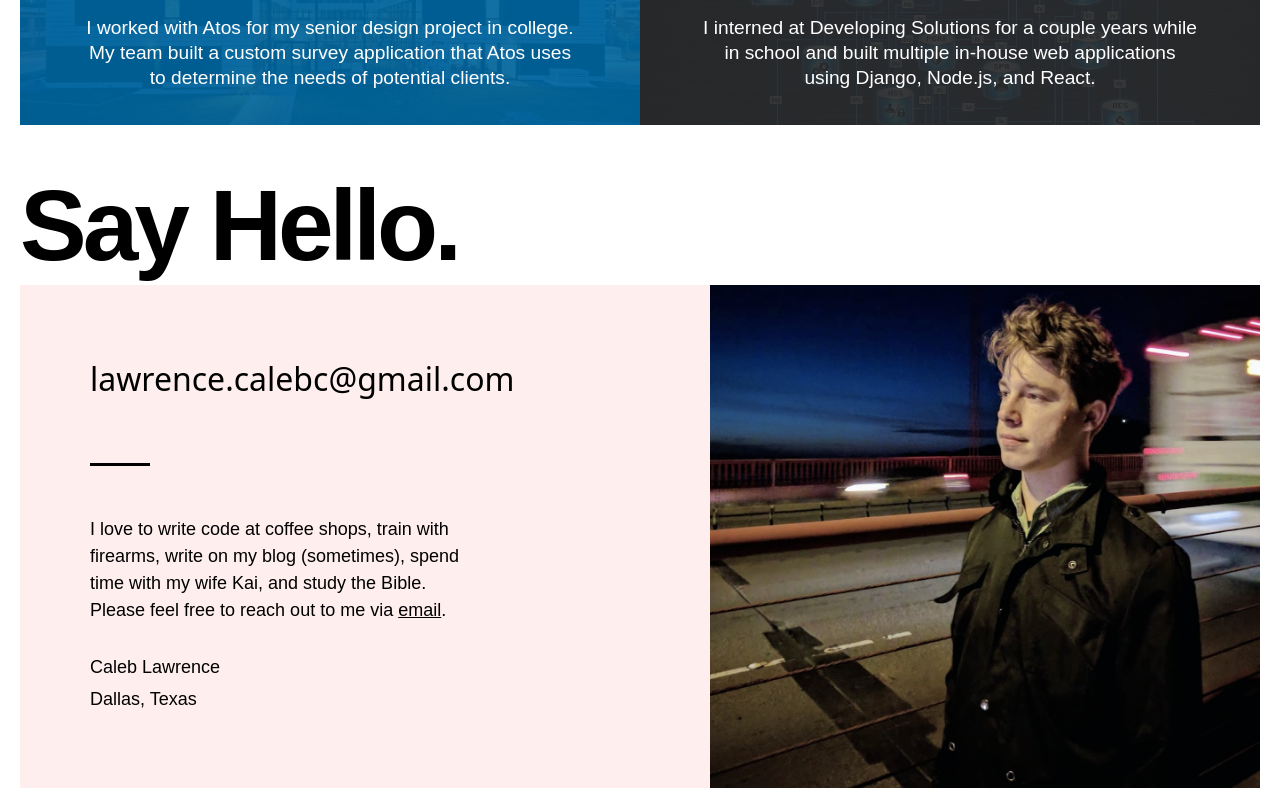
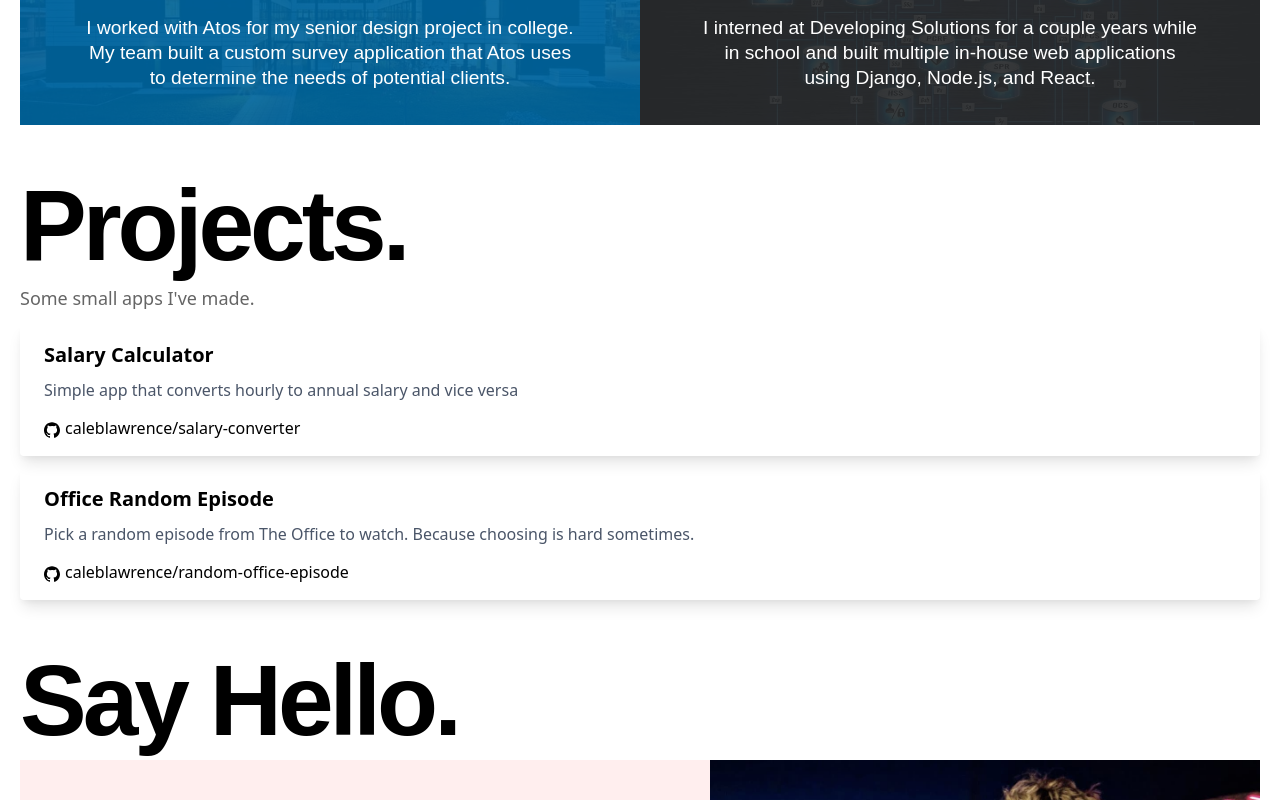
Before and after one commit to caleblawrence/personal-website, a Next.js app: page / in a window 1280 px wide. Shown: the part 2156-2956 px from the top of the page. Built offline with nearby package versions, Linux system fonts and the light colour scheme.

Commit message:
added apps to home page

```diff
--- a/components/Projects/ProjectCard.tsx
+++ b/components/Projects/ProjectCard.tsx
@@ -1,7 +1,7 @@
 interface Props {
   title: string;
   url: string;
-  img: string;
+  img?: string;
   description: string;
   githubUrl: string;
   githubTitle: string;
@@ -13,9 +13,11 @@
   return (
     <>
       <div className="max-w-full rounded overflow-hidden shadow-lg mt-3 mb-3">
-        <a href={url}>
-          <img className="w-full" src={img} alt="Screenshot" />
-        </a>
+        {img && (
+          <a href={url}>
+            <img className="w-full" src={img} alt="Screenshot" />
+          </a>
+        )}
 
         <div className="px-6 py-4">
           <a href={url}>
@@ -32,8 +34,7 @@
                 height="16"
                 viewBox="0 0 14 14"
                 aria-label="github"
-                style={{ display: 'inline-block' }}
-              >
+                style={{ display: 'inline-block' }}>
                 <path
                   d="M7 .175c-3.872 0-7 3.128-7 7 0 3.084 2.013 5.71 4.79 6.65.35.066.482-.153.482-.328v-1.181c-1.947.415-2.363-.941-2.363-.941-.328-.81-.787-1.028-.787-1.028-.634-.438.044-.416.044-.416.7.044 1.071.722 1.071.722.635 1.072 1.641.766 2.035.59.066-.459.24-.765.437-.94-1.553-.175-3.193-.787-3.193-3.456 0-.766.262-1.378.721-1.881-.065-.175-.306-.897.066-1.86 0 0 .59-.197 1.925.722a6.754 6.754 0 0 1 1.75-.24c.59 0 1.203.087 1.75.24 1.335-.897 1.925-.722 1.925-.722.372.963.131 1.685.066 1.86.46.48.722 1.115.722 1.88 0 2.691-1.641 3.282-3.194 3.457.24.219.481.634.481 1.29v1.926c0 .197.131.415.481.328C11.988 12.884 14 10.259 14 7.175c0-3.872-3.128-7-7-7z"
                   fill="var(--geist-foreground)"
@@ -43,8 +44,7 @@
               <span aria-hidden="true" className="geist-spacer inline" />
               <p
                 style={{ display: 'inline-block', marginLeft: 5, marginTop: 4 }}
-                className="hover:underline"
-              >
+                className="hover:underline">
                 {`caleblawrence/${githubTitle}`}
               </p>
             </div>
--- /dev/null
+++ b/components/Projects/ProjectsSummary.tsx
@@ -0,0 +1,29 @@
+/* eslint-disable react/no-unescaped-entities */
+import SectionTitle from 'components/sectionTitle';
+import ProjectCard from 'components/Projects/ProjectCard';
+
+export default function ProjectSummary() {
+  return (
+    <>
+      <SectionTitle title="Projects." />
+      <p style={{ fontSize: 18, fontWeight: 400, color: '#656565' }}>
+        Some small apps I've made.
+      </p>
+
+      <ProjectCard
+        title="Salary Calculator"
+        url="http://salary-converter.vercel.app/"
+        description="Simple app that converts hourly to annual salary and vice versa"
+        githubUrl="https://github.com/caleblawrence/salary-converter"
+        githubTitle="salary-converter"
+      />
+      <ProjectCard
+        title="Office Random Episode"
+        url="http://office-random-episode.now.sh/"
+        description="Pick a random episode from The Office to watch. Because choosing is hard sometimes."
+        githubUrl="https://github.com/caleblawrence/random-office-episode"
+        githubTitle="random-office-episode"
+      />
+    </>
+  );
+}
--- a/components/work.tsx
+++ b/components/work.tsx
@@ -2,7 +2,7 @@
 import SectionTitle from './sectionTitle';
 
 const Work = () => (
-  <div className="mt-10">
+  <div className="mt-10 mb-10">
     <SectionTitle title="Work." />
 
     <div className="twoColumn">
--- a/pages/index.tsx
+++ b/pages/index.tsx
@@ -5,6 +5,7 @@
 import Work from 'components/work';
 import { getAllPosts } from 'lib/api';
 import Head from 'next/head';
+import ProjectsSummary from '../components/Projects/ProjectsSummary';
 
 interface Props {
   allPosts: any[];
@@ -35,6 +36,7 @@
           </div>
           {allPosts.length > 0 && <BlogPosts posts={firstTwoPosts} />}
           <Work />
+          <ProjectsSummary />
           <SayHello />
         </Container>
       </Layout>
```
